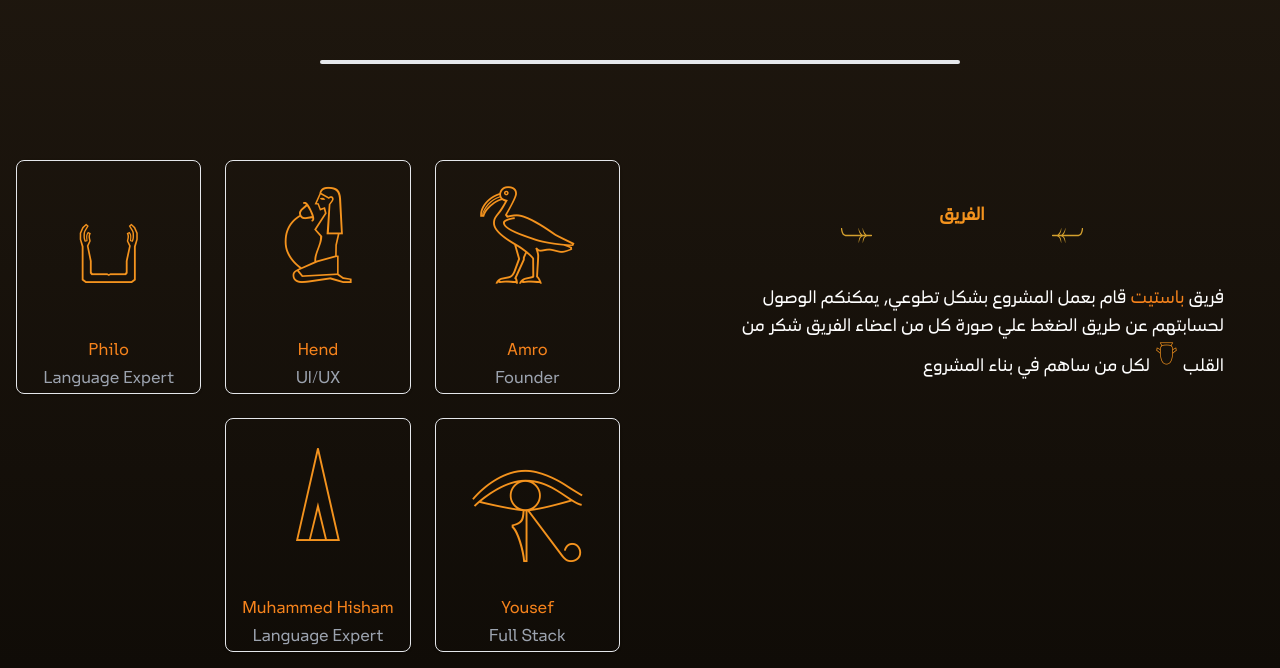
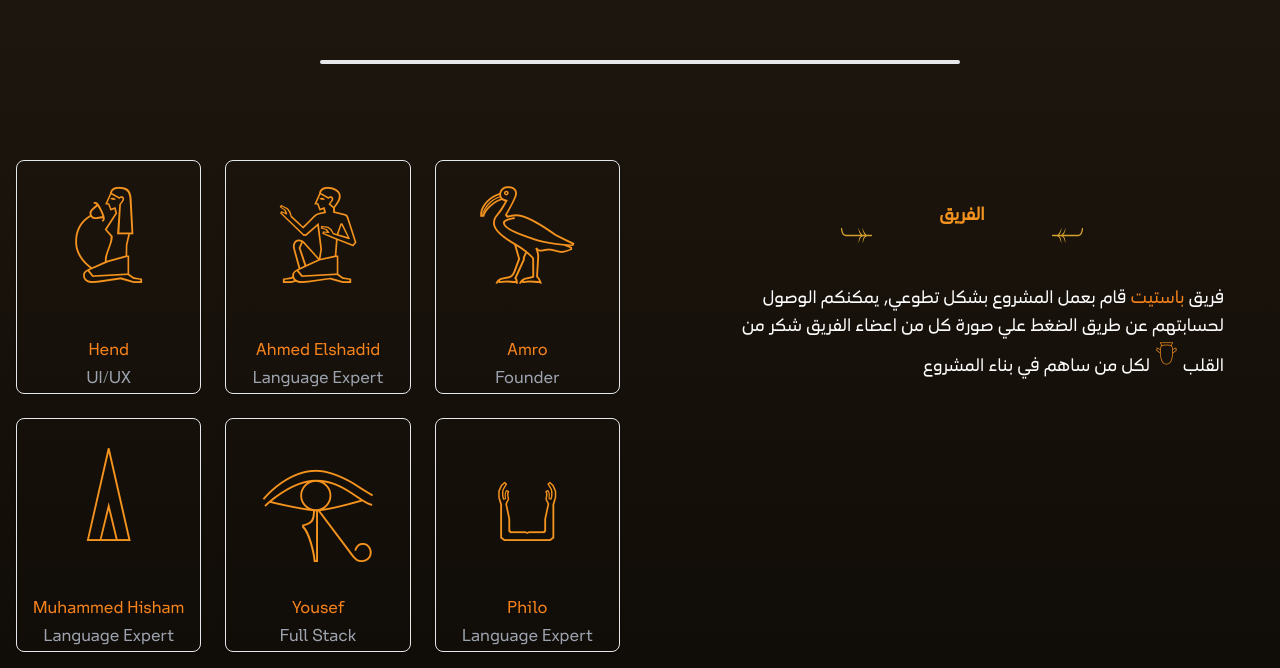
Before and after one commit to bastet00/bastet-website, an Angular app: page / in a window 1280 px wide. Shown: the part 1372-2040 px from the top of the page. Built offline with nearby package versions, Linux system fonts and the light colour scheme; grey boxes are pictures that could not be loaded.

Commit message:
Add Ahmed to team

```diff
--- a/src/app/video-intro/video-intro.component.html
+++ b/src/app/video-intro/video-intro.component.html
@@ -49,6 +49,11 @@
         <p class="m-1"><span class="text-gray-400">Founder</span></p>
       </div>
       <div class="flex flex-col justify-center items-center border border-gray-200 rounded-lg shadow dark:border-main">
+        <h5 class="m-10 text-5xl md:text-8xl text-titleColor">𓀀</h5>
+        <p><span class="text-main">Ahmed Elshadid</span></p>
+        <p class="m-1"><span class="text-gray-400">Language Expert</span></p>
+      </div>
+      <div class="flex flex-col justify-center items-center border border-gray-200 rounded-lg shadow dark:border-main">
         <h5 class="m-10 text-5xl md:text-8xl text-titleColor">𓁘</h5>
         <p><span class="text-main">Hend</span></p>
         <p class="m-1"><span class="text-gray-400">UI/UX</span></p>
```
